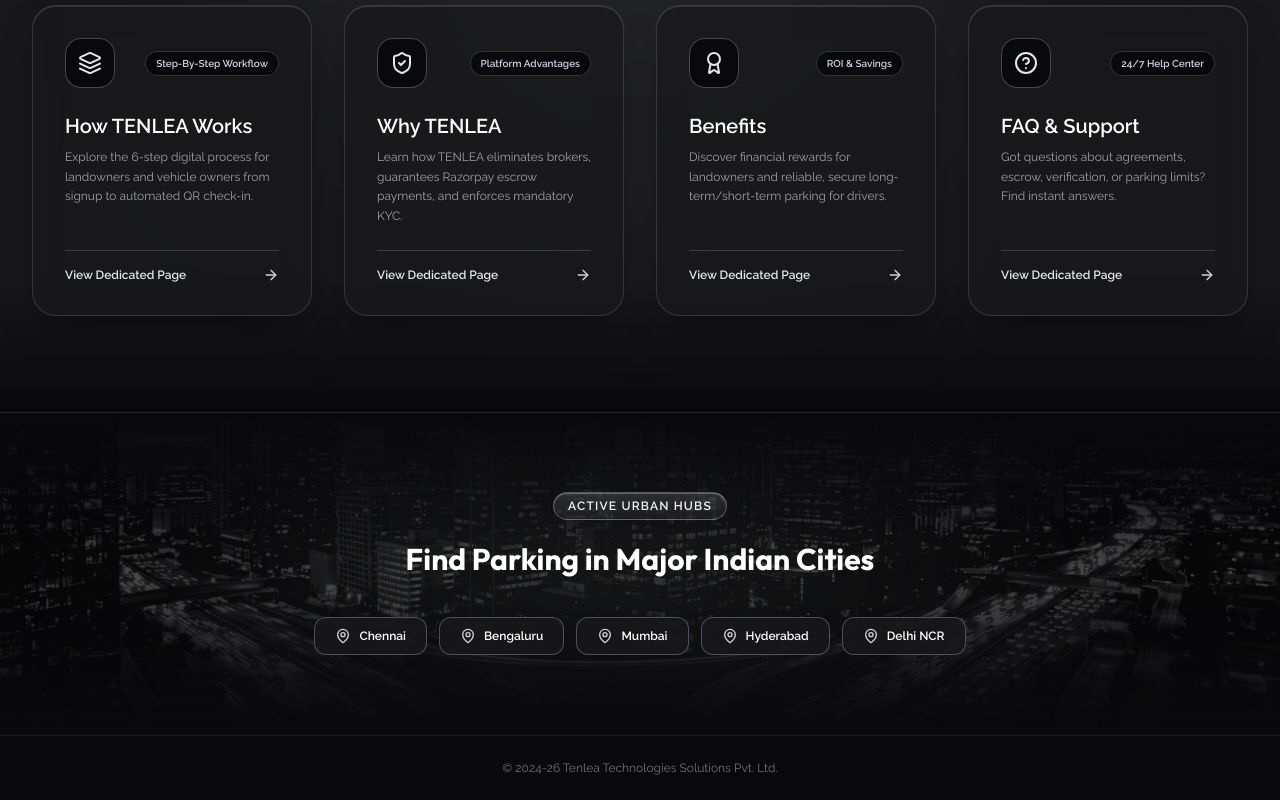
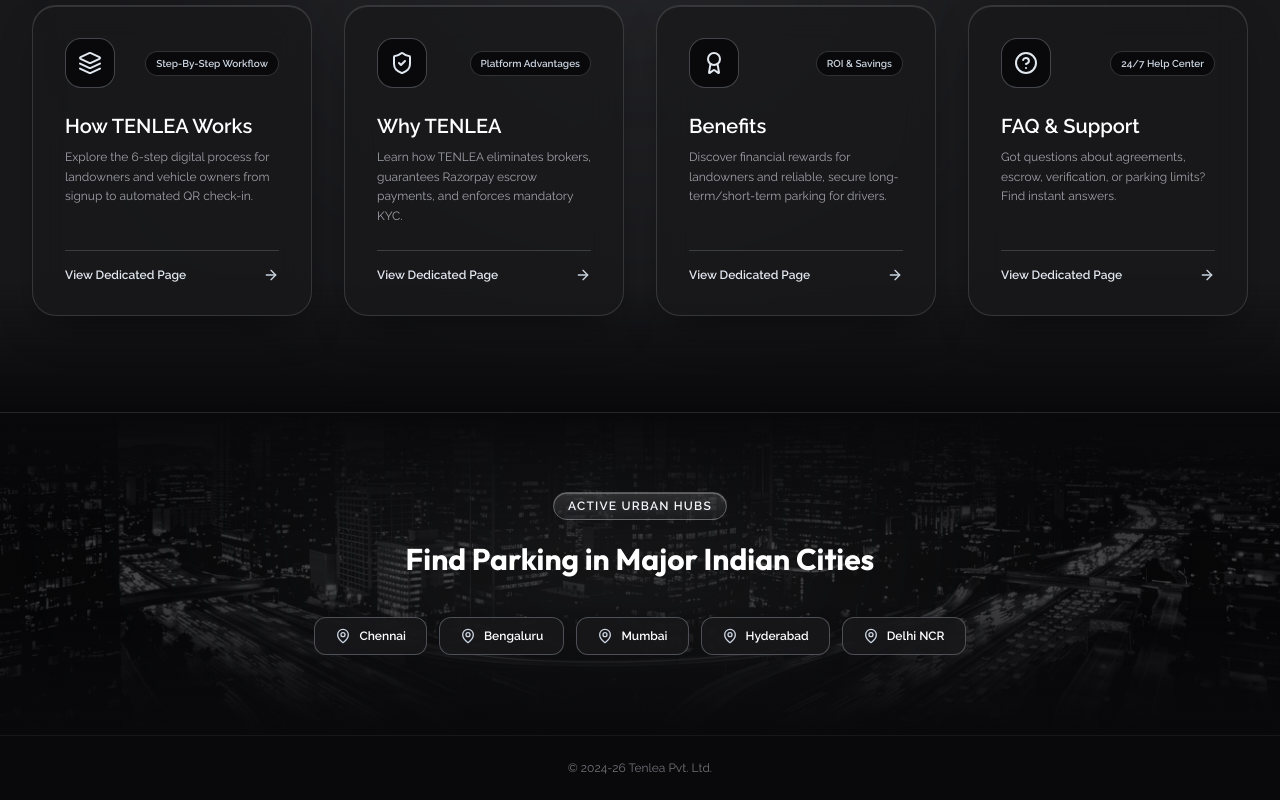
Before and after one commit to ramanan-sethuraman/Tenlea, a React (Vite) app in the folder frontend/: page / in a window 1280 px wide. Shown: the part 1112-1912 px from the top of the page. Built offline with nearby package versions, Linux system fonts and the light colour scheme; no server answers; a web font is replaced by a local one.

Commit message:
fix(footer): update copyright text to '© 2024-26 Tenlea Pvt. Ltd.'

```diff
--- a/frontend/src/components/layout/Footer.jsx
+++ b/frontend/src/components/layout/Footer.jsx
@@ -5,7 +5,7 @@
     <footer className="w-full bg-zinc-950 border-t border-zinc-900 py-6 text-center text-xs text-zinc-500 select-none">
       <div className="max-w-7xl mx-auto px-4 flex items-center justify-center">
         <p className="text-zinc-500 hover:text-zinc-400 transition-colors">
-          © 2024-26 Tenlea Technologies Solutions Pvt. Ltd.
+          © 2024-26 Tenlea Pvt. Ltd.
         </p>
       </div>
     </footer>
```
